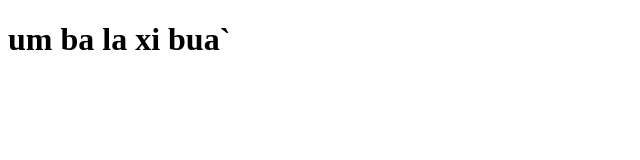
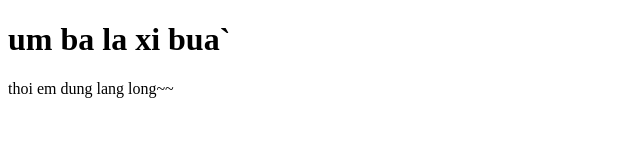
Before and after one commit to Hyena82/form-validate, a plain HTML site: page index.html in a window 1280 px wide. Shown: the whole page, without its empty margins (0-640 px from the left). Drawn offline with Linux system fonts and the light colour scheme.

Commit message:
error commit

```diff
--- a/index.html
+++ b/index.html
@@ -8,5 +8,6 @@
 </head>
 <body>
     <h1>um ba la xi bua`</h1>
+    thoi em dung lang long~~
 </body>
 </html>
```
